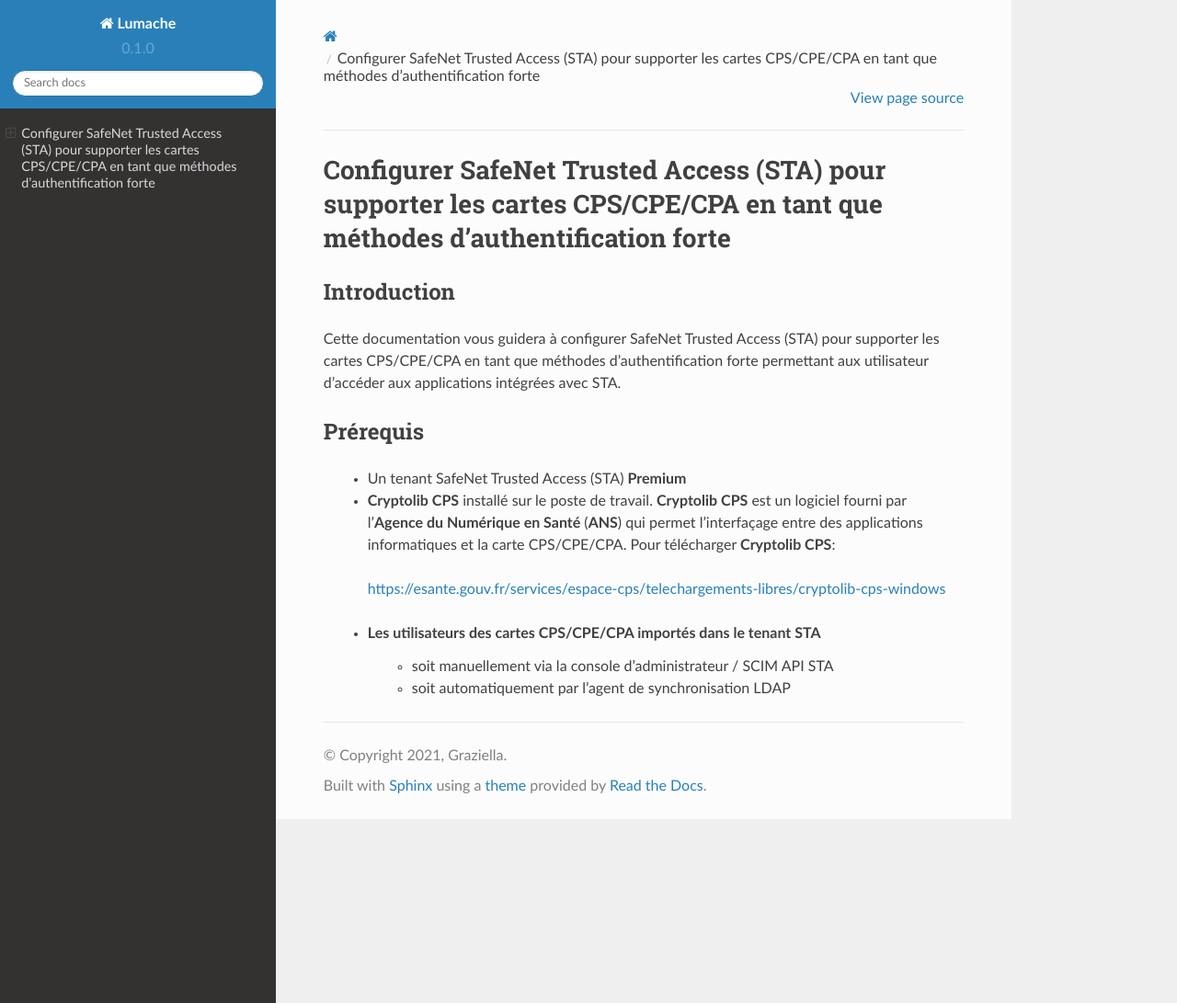
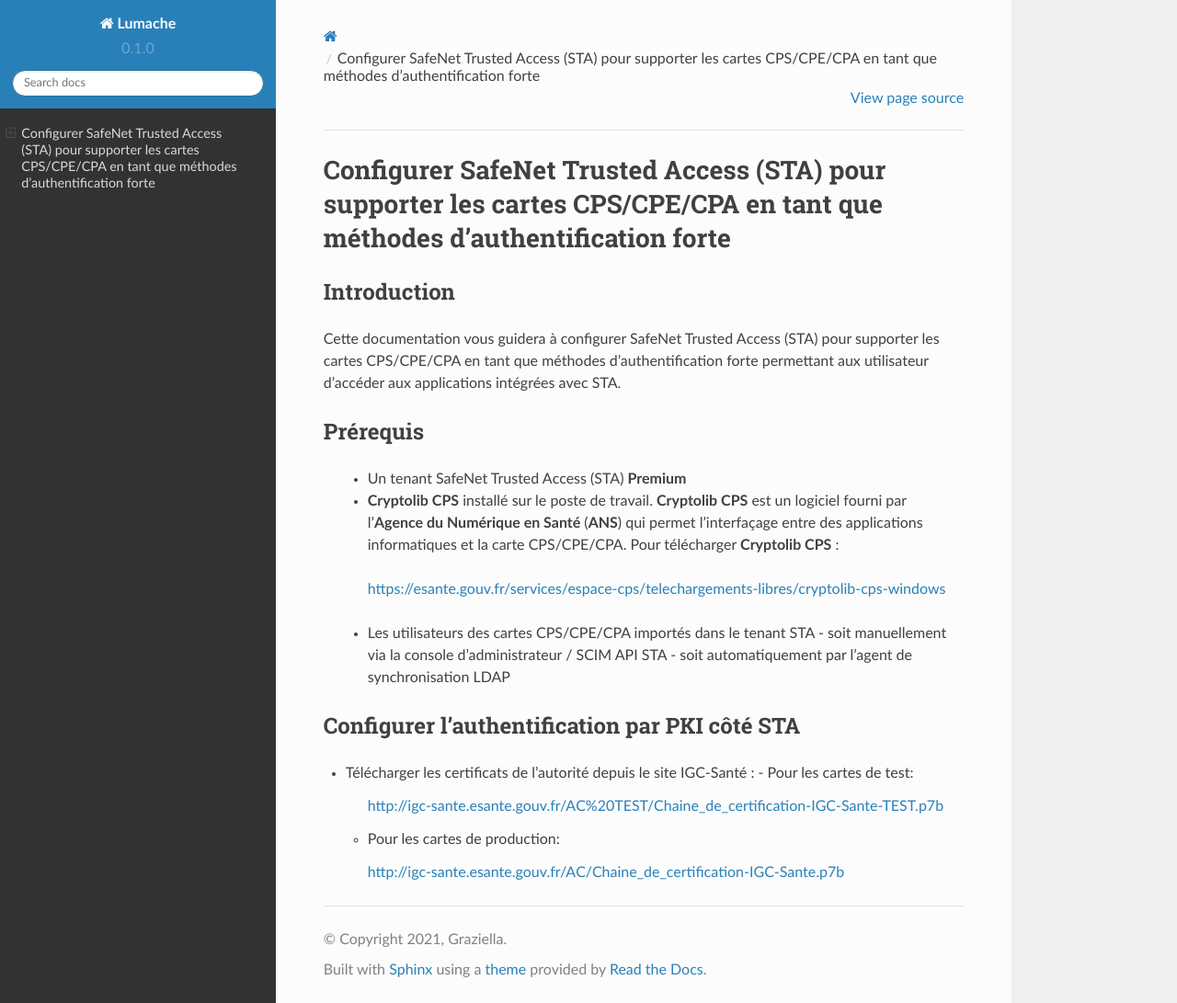
Before and after one commit to achailabs18/STA_CPS_integration, a Sphinx documentation site: the page built from docs/source/index.rst, in a window 1280 px wide and 1091 px high. Shown: the whole window at 92% size. Built offline with Sphinx 7.4.7 and the Read the Docs theme 2.0.0, drawn with Linux system fonts in a browser that asks for light colours.

Commit message:
Update index.rst

```diff
--- a/docs/source/index.rst
+++ b/docs/source/index.rst
@@ -19,7 +19,7 @@
 =========
 
   - Un tenant SafeNet Trusted Access (STA) **Premium**
-  - **Cryptolib CPS** installé sur le poste de travail. **Cryptolib CPS** est un logiciel fourni par l'**Agence du Numérique en Santé** (**ANS**) qui permet l’interfaçage entre des applications informatiques et la carte CPS/CPE/CPA. Pour télécharger **Cryptolib CPS**:
+  - **Cryptolib CPS** installé sur le poste de travail. **Cryptolib CPS** est un logiciel fourni par l'**Agence du Numérique en Santé** (**ANS**) qui permet l’interfaçage entre des applications informatiques et la carte CPS/CPE/CPA. Pour télécharger **Cryptolib CPS** :
 
    .. raw:: html
 
@@ -27,5 +27,20 @@
 
 
   - Les utilisateurs des cartes CPS/CPE/CPA importés dans le tenant STA
-     - soit manuellement via la console d'administrateur / SCIM API STA
-     - soit automatiquement par l'agent de synchronisation LDAP
+    - soit manuellement via la console d'administrateur / SCIM API STA
+    - soit automatiquement par l'agent de synchronisation LDAP
+
+Configurer l'authentification par PKI côté STA
+==============================================
+- Télécharger les certificats de l'autorité depuis le site IGC-Santé :
+  - Pour les cartes de test:
+
+   .. raw:: html
+
+    <a href="http://igc-sante.esante.gouv.fr/AC%20TEST/Chaine_de_certification-IGC-Sante-TEST.p7b" target="_blank">http://igc-sante.esante.gouv.fr/AC%20TEST/Chaine_de_certification-IGC-Sante-TEST.p7b</a>
+
+  - Pour les cartes de production:
+
+   .. raw:: html
+
+    <a href="http://igc-sante.esante.gouv.fr/AC/Chaine_de_certification-IGC-Sante.p7b" target="_blank">http://igc-sante.esante.gouv.fr/AC/Chaine_de_certification-IGC-Sante.p7b</a>
```
